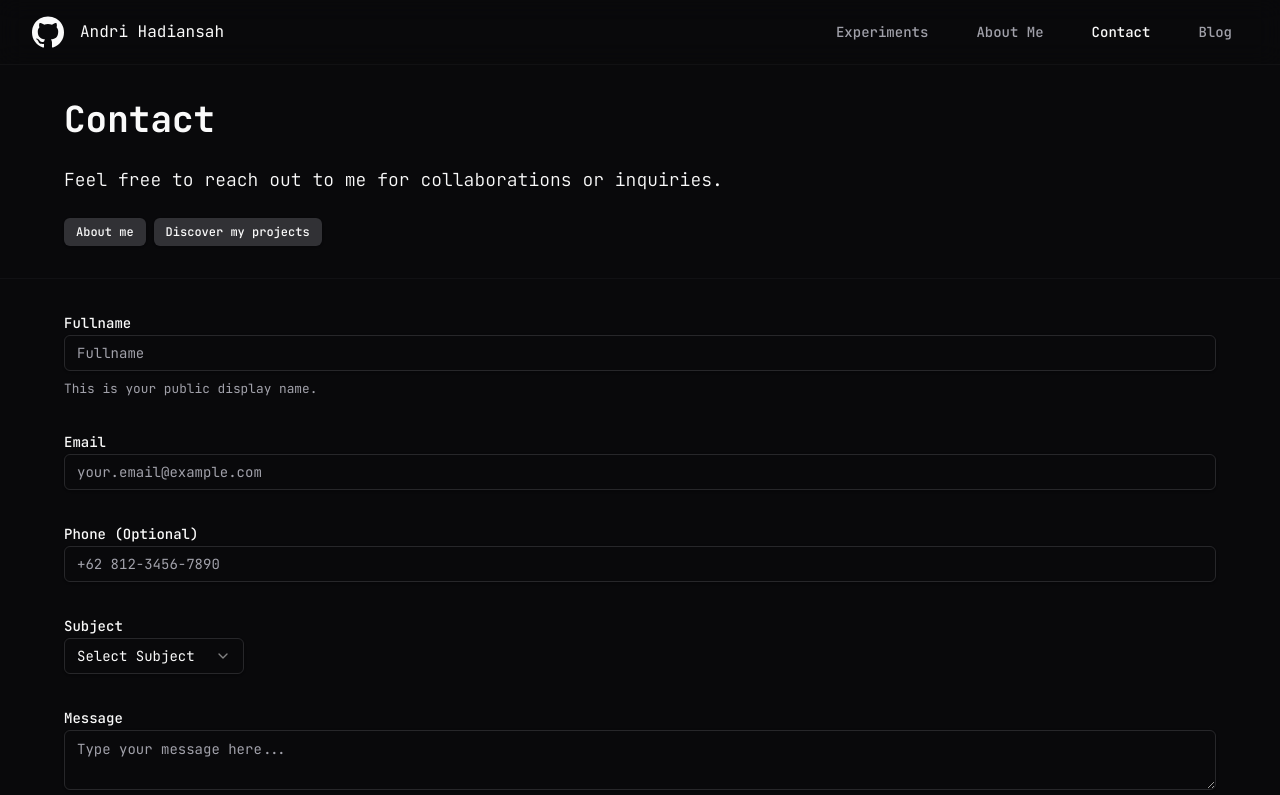
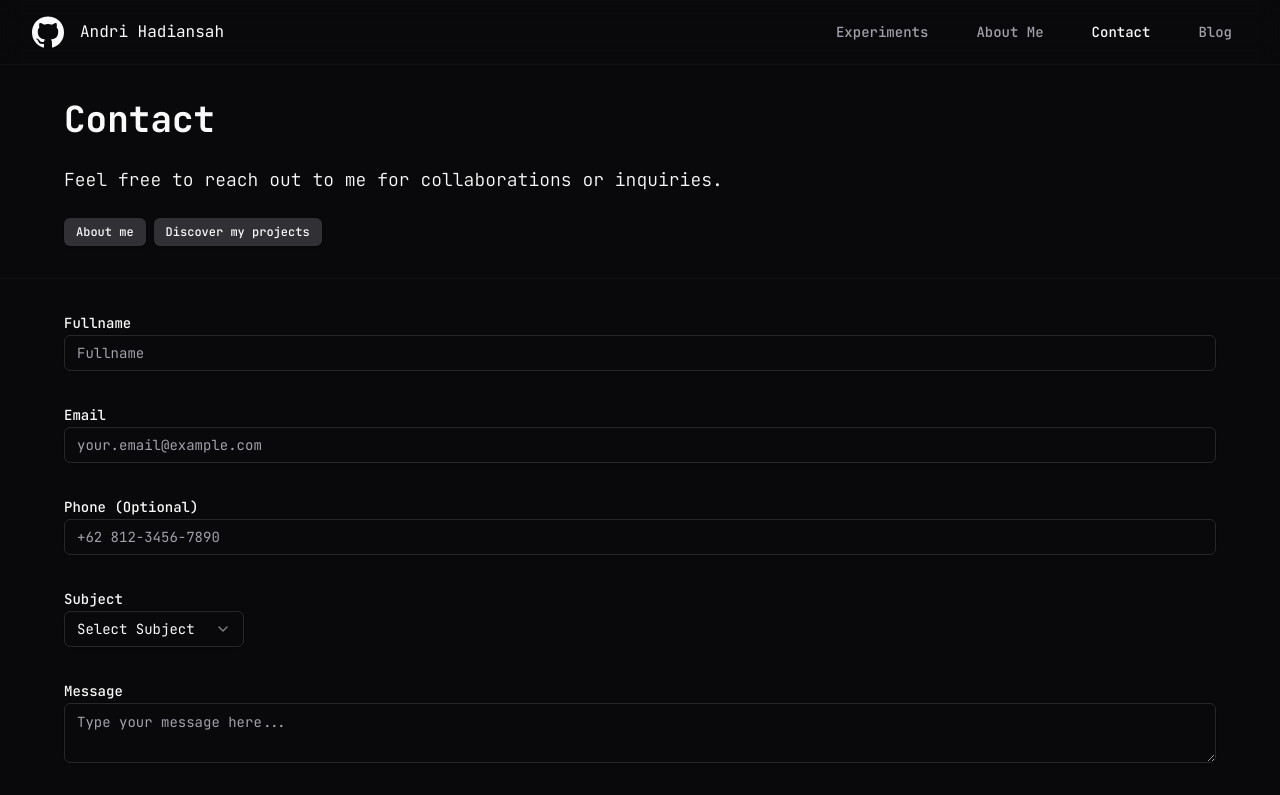
Before and after one commit to andrihadiansah/andri-repo, a Next.js app in the folder apps/portofolio/: page /contact in a window 1280 px wide. Shown: the top 795 px of the page. Built offline with nearby package versions, Linux system fonts and the light colour scheme.

Commit message:
feat: enhance contact form styling and remove unnecessary description

```diff
--- a/apps/portofolio/components/contact-form.tsx
+++ b/apps/portofolio/components/contact-form.tsx
@@ -73,9 +73,6 @@ export function ContactForm() {
               <FormControl>
                 <Input placeholder="Fullname" {...field} />
               </FormControl>
-              <FormDescription>
-                This is your public display name.
-              </FormDescription>
               <FormMessage />
             </FormItem>
           )}
@@ -147,7 +144,11 @@ export function ContactForm() {
             <FormItem>
               <FormLabel>Message</FormLabel>
               <FormControl>
-                <Textarea placeholder="Type your message here..." {...field} />
+                <Textarea
+                  placeholder="Type your message here..."
+                  {...field}
+                  className="field-sizing-content"
+                />
               </FormControl>
               <FormMessage />
             </FormItem>
```
